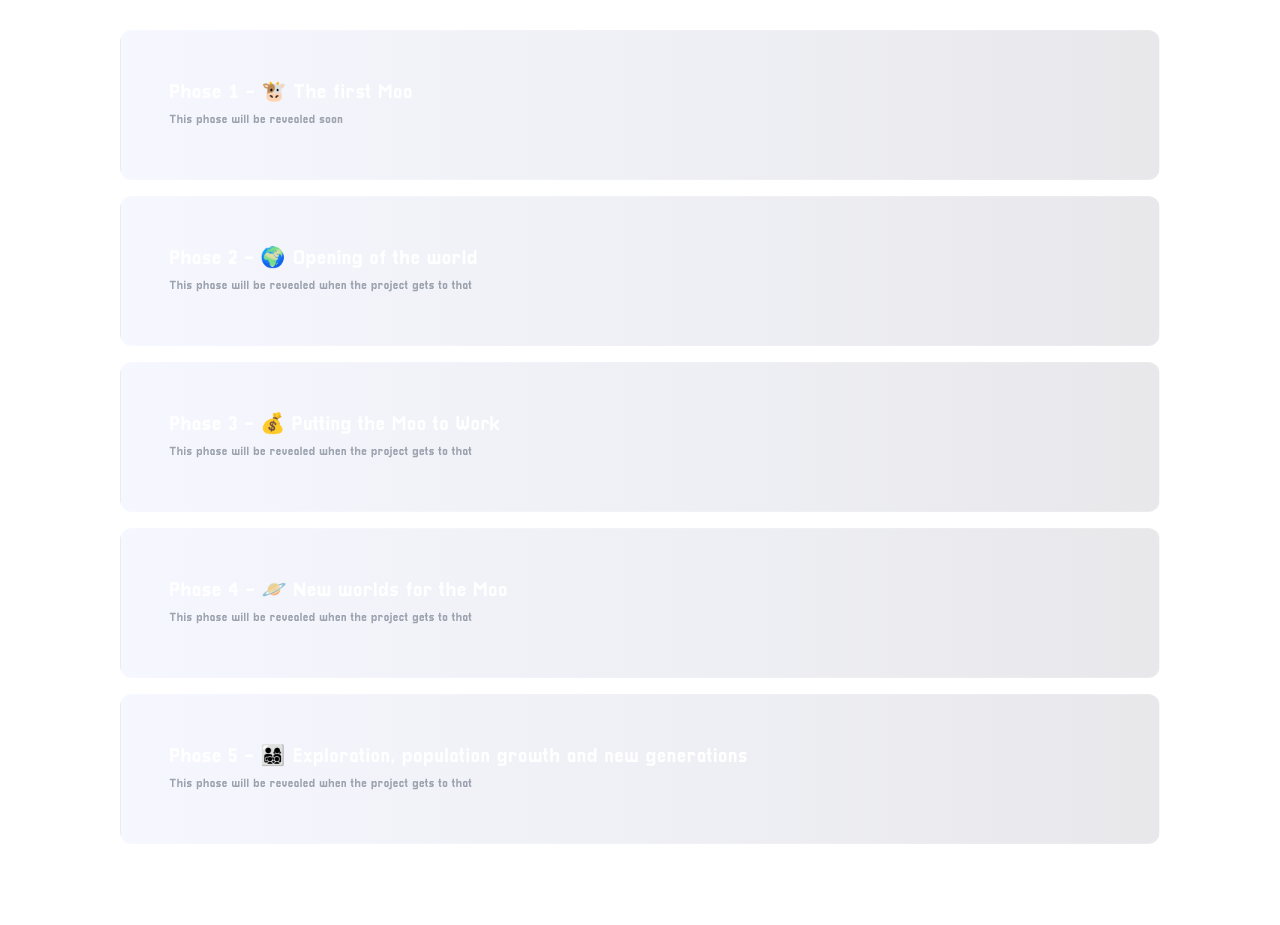
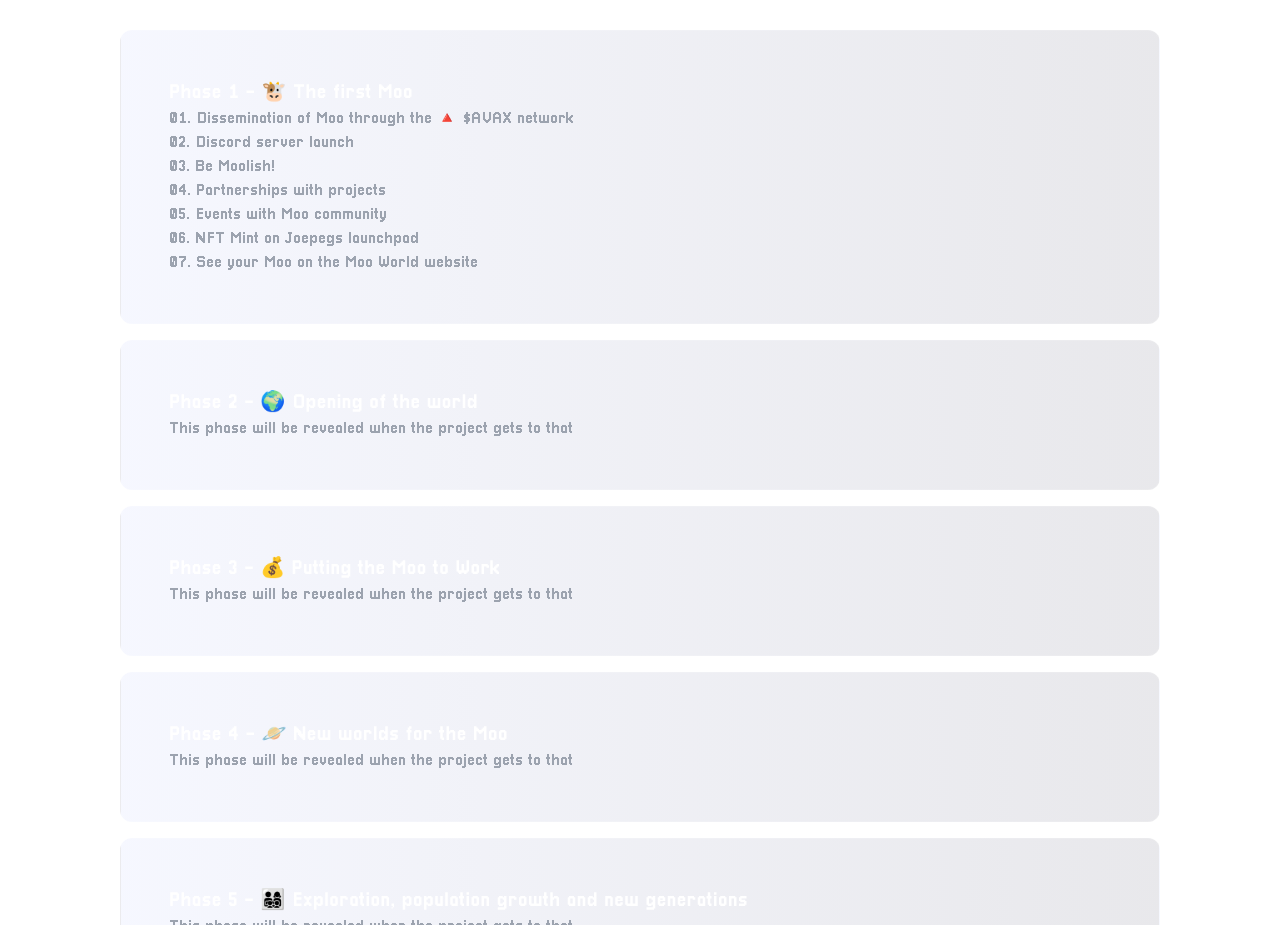
Before and after one commit to Vitagliano/mooworld-website, a Next.js app: page / in a window 1280 px wide. Shown: the part 1627-2552 px from the top of the page. Built offline with nearby package versions, Linux system fonts and the light colour scheme; a web font is replaced by a local one.

Commit message:
fix: change SOL for AVAX, start the roadmap

```diff
--- a/components/faq.js
+++ b/components/faq.js
@@ -82,12 +82,12 @@ export default function Faq() {
 const faqdata = [
   {
     question: "What is the collection size and price of Moo World?",
-    answer: "The Moo collection consists of 888 NFTs and the price is TBA.",
+    answer: "The Moo collection consists of 2000 NFTs and the price is TBA.",
   },
   {
     question: "When and where is the launch date?",
     answer:
-      "The Moo Mint date will be announced on Twitter and Discord and the launch will be on Campfire",
+      "The Moo Mint date will be announced on Twitter and Discord and the launch will be on Joepegs",
   },
   {
     question: "What is the utility behind holding Moos?",
--- a/components/footer.js
+++ b/components/footer.js
@@ -32,7 +32,7 @@ export default function Footer() {
                   <div className="lg:col-span-2 flex justify-center items-center ">
                     <div className="w-full -mt-2 -ml-3 lg:ml-0">
                       <div className="max-w-md mt-4 text-white">
-                        888 Cows discovering the universe of AVAX. Now they
+                        2000 Cows discovering the universe of AVAX. Now they
                         must exploit the biodiversity of these planets to
                         survive and buid a community!
                       </div>
--- a/components/mintinfo.js
+++ b/components/mintinfo.js
@@ -30,7 +30,7 @@ export default function MintInfo() {
                         </div>
 
                         <h2 className="max-w-2xl mt-3 text-3xl font-bold leading-snug tracking-tight lg:leading-tight lg:text-4xl text-white">
-                          888
+                          2000
                         </h2>
                       </div>
                     </div>
@@ -42,7 +42,7 @@ export default function MintInfo() {
                         </div>
 
                         <h2 className="max-w-2xl mt-3 text-3xl font-bold leading-snug tracking-tight lg:leading-tight lg:text-4xl text-white">
-                          2 SOL
+                          1 AVAX
                         </h2>
                       </div>
                     </div>
--- a/components/navbar.js
+++ b/components/navbar.js
@@ -11,7 +11,7 @@ export default function Navbar() {
               <img src="./img/followUsButton.png" />
             </a>
           </Link>
-          <Link href="https://discord.gg/km9nRVxjAZ">
+          <Link href="https://discord.gg/6h6za5sDMg">
             <a className="hover:scale-125 transition-all">
               <img src="./img/discordButton.png" />
             </a>
@@ -36,7 +36,7 @@ export default function Navbar() {
             </a>
           </Link>
 
-          <Link href="https://discord.gg/km9nRVxjAZ">
+          <Link href="https://discord.gg/6h6za5sDMg">
             <a className="relative sm:relative md:relative xl:hidden lg:hidden">
               <img src="./img/discordButton.png" />
             </a>
--- a/components/roadmap.js
+++ b/components/roadmap.js
@@ -25,15 +25,28 @@ export default function Roadmap() {
                     <p className="text-xl font-regular  text-white">
                       Phase 1 - 🐮 The first Moo
                     </p>
-                    <span className="inline-flex items-center text-xs font-normal text-gray-400">
-                      This phase will be revealed soon
+                    <span className="inline-flex items-center text font-normal text-gray-400">
+                      01. Dissemination of Moo through the 🔺 $AVAX network
+                      <br />
+                      02. Discord server launch
+                      <br />
+                      03. Be Moolish!
+                      <br />
+                      04. Partnerships with projects
+                      <br />
+                      05. Events with Moo community
+                      <br />
+                      06. NFT Mint on Joepegs launchpad
+                      <br />
+                      07. See your Moo on the Moo World website
+                      <br />
                     </span>
                   </div>
                   <div className="relative z-50 px-6 py-6 sm:px-6 sm:py-6 lg:px-12 lg:py-12  mb-4  bg-gradient-to-r from-indigo-300/10 to-blue/10 backdrop-blur-lg border-[1px] border-white/10  rounded-xl">
                     <p className="text-xl font-regular  text-white">
                       Phase 2 - 🌍 Opening of the world
                     </p>
-                    <span className="inline-flex items-center text-xs font-normal text-gray-400">
+                    <span className="inline-flex items-center text font-normal text-gray-400">
                       This phase will be revealed when the project gets to that
                     </span>
                   </div>
@@ -41,7 +54,7 @@ export default function Roadmap() {
                     <p className="text-xl font-regular  text-white">
                       Phase 3 - 💰 Putting the Moo to Work
                     </p>
-                    <span className="inline-flex items-center text-xs font-normal text-gray-400">
+                    <span className="inline-flex items-center text font-normal text-gray-400">
                       This phase will be revealed when the project gets to that
                     </span>
                   </div>
@@ -49,7 +62,7 @@ export default function Roadmap() {
                     <p className="text-xl font-regular  text-white">
                       Phase 4 - 🪐 New worlds for the Moo
                     </p>
-                    <span className="inline-flex items-center text-xs font-normal text-gray-400">
+                    <span className="inline-flex items-center text font-normal text-gray-400">
                       This phase will be revealed when the project gets to that
                     </span>
                   </div>
@@ -58,7 +71,7 @@ export default function Roadmap() {
                       Phase 5 - 👨‍👩‍👧‍👦 Exploration, population growth and new
                       generations
                     </p>
-                    <span className="inline-flex items-center text-xs font-normal text-gray-400">
+                    <span className="inline-flex items-center text font-normal text-gray-400">
                       This phase will be revealed when the project gets to that
                     </span>
                   </div>
--- a/pages/index.js
+++ b/pages/index.js
@@ -62,12 +62,6 @@ export default function Home() {
       <Faq />
 
       <Footer />
-
-      {/*
-
-
-
-      */}
     </>
   );
 }
```
